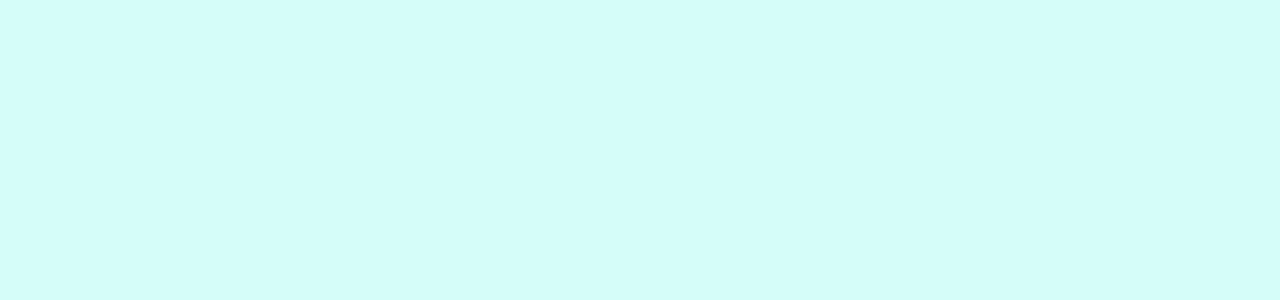
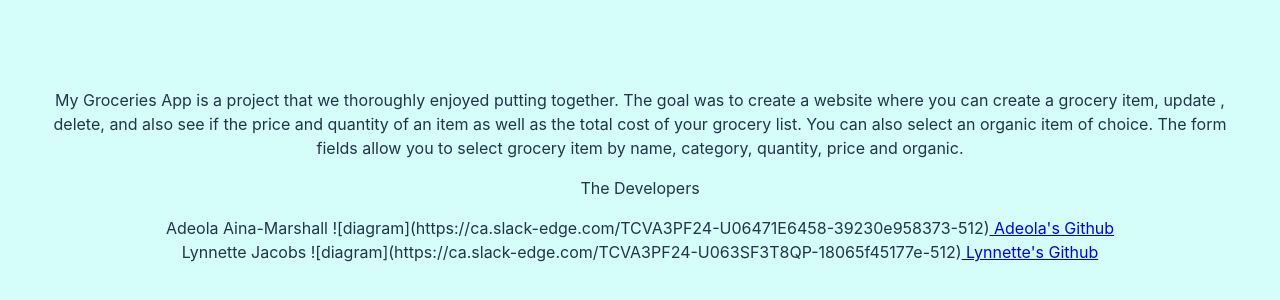
Before and after one commit to lynnjaco/myGroceries-frontend, a React (Vite) app: page /about in a window 1280 px wide. Shown: the part 224-524 px from the top of the page. Built offline with nearby package versions, Linux system fonts and the light colour scheme.

Commit message:
Finished the about page and added to the read me

```diff
--- a/src/Components/About.jsx
+++ b/src/Components/About.jsx
@@ -2,8 +2,25 @@ import './About.css'
 
 function About() {
     return (
-        <>
-        </>
+
+        <div>
+            My Groceries App is a project that we thoroughly enjoyed putting together. The goal was to create a website where you can create a grocery item, update , delete, and also see if the price and quantity of an item as well as the total cost of your grocery list. You can also select an organic item of choice. The form fields allow you to select grocery item by name, category, quantity, price and organic.
+
+            <p>The Developers</p>
+            <div>
+
+             Adeola Aina-Marshall ![diagram](https://ca.slack-edge.com/TCVA3PF24-U06471E6458-39230e958373-512)
+
+                    <a href= "https://github.com/datCodeGirl"> Adeola's Github </a>
+                    </div>
+
+             <div>
+                     Lynnette Jacobs ![diagram](https://ca.slack-edge.com/TCVA3PF24-U063SF3T8QP-18065f45177e-512)
+                    <a href= "https://github.com/lynnjaco"> Lynnette's Github </a>
+                     </div>
+        </div>
+
+
     )
 }
 
```
Also changed, not shown: 1 other file (tests, documents, lock files or other folders).
